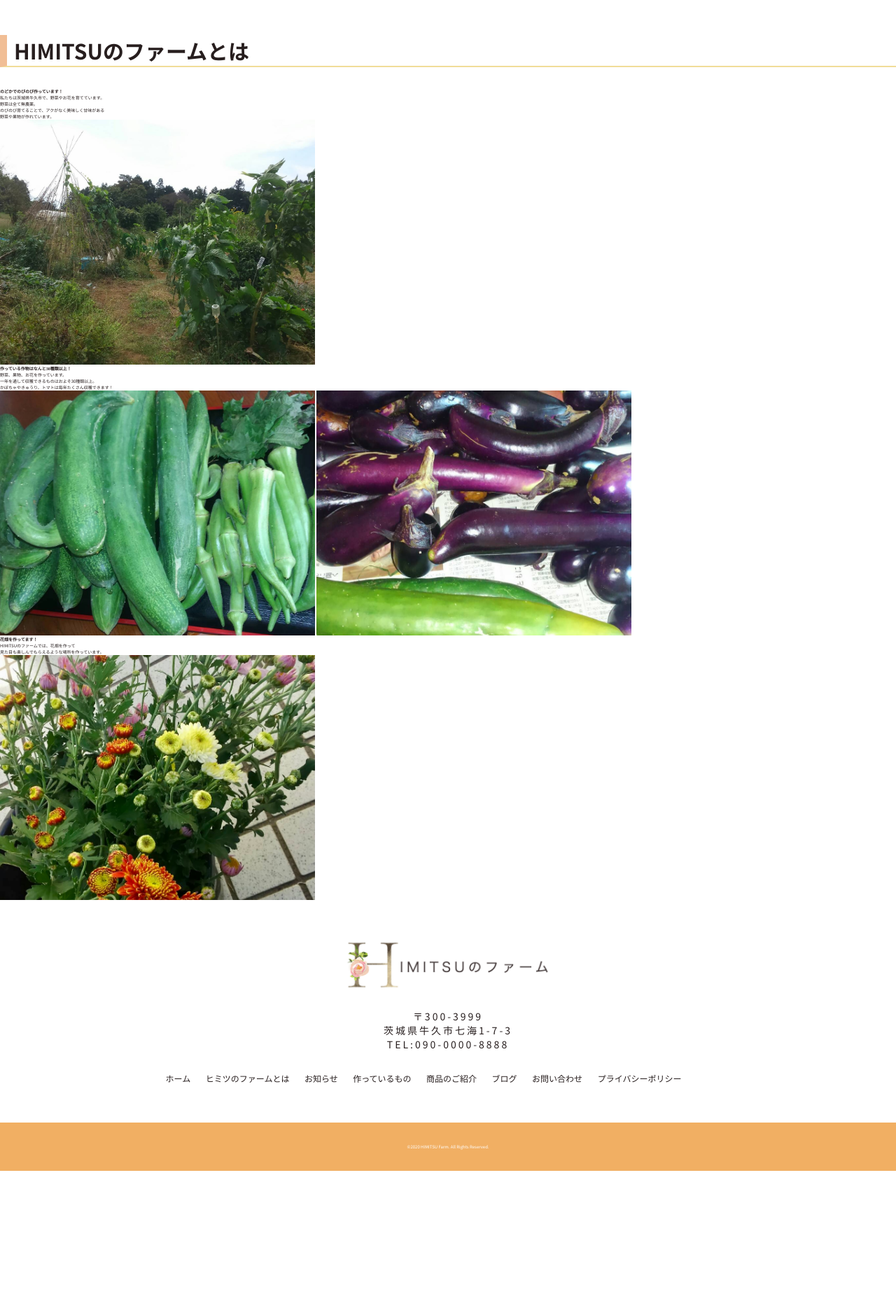
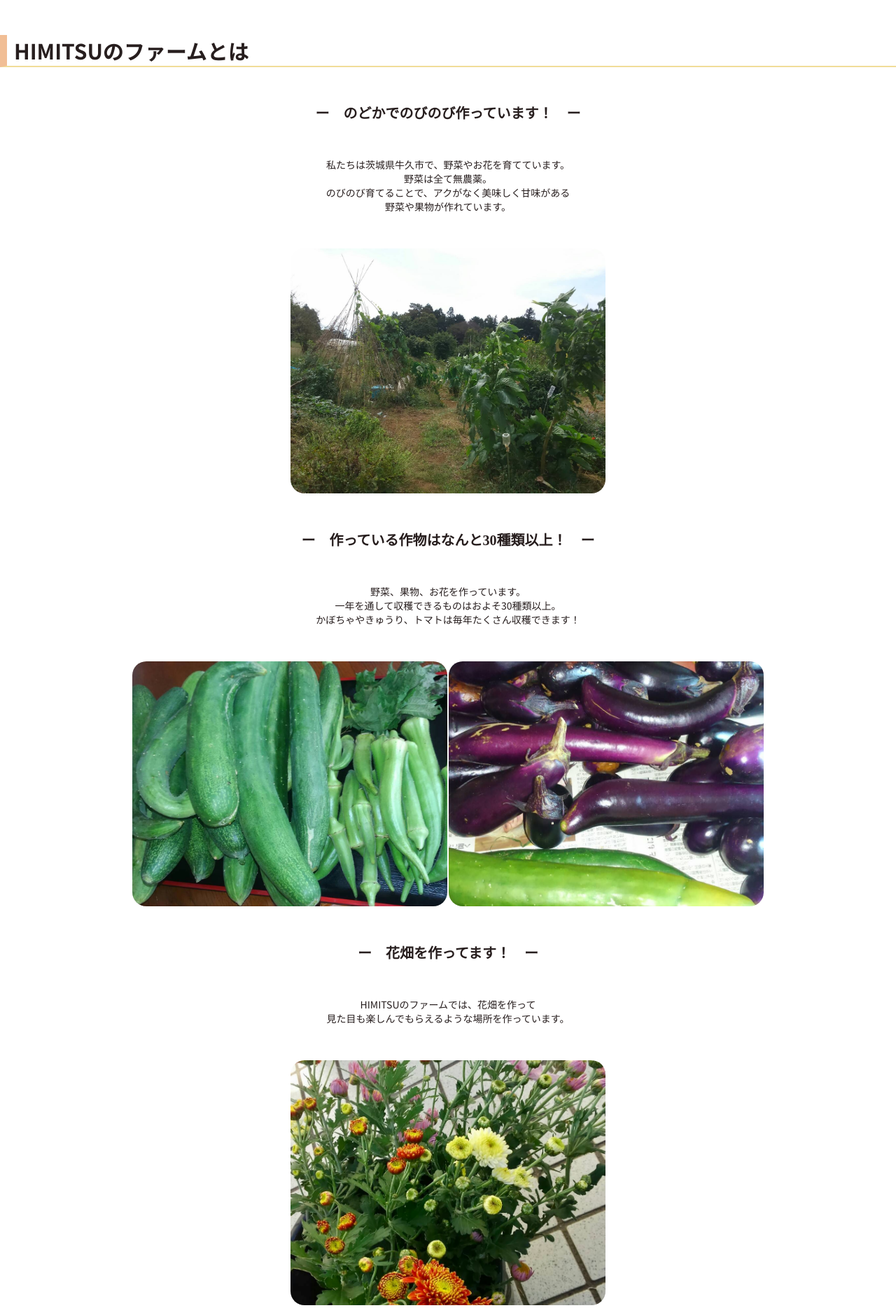
Before and after one commit to kitami12/himitsu, a PHP site: page /himitsu.php in a window 1280 px wide. Shown: the part 144-2013 px from the top of the page at 70% size. Before the commit the page ends 1817 px from the top, so only its background shows below. Run offline with PHP 8.4, Linux system fonts and the light colour scheme; some libraries are stand-ins or nearby versions.

Commit message:
HIMITSUのファームとは変更

```diff
--- a/himitsu.php
+++ b/himitsu.php
@@ -1,12 +1,12 @@
 <?php
     require('header.php');
 ?>
+    <h1>HIMITSUのファームとは</h1>
 
 <div class="h-about">
-    <h1>HIMITSUのファームとは</h1>
     <article>
     <article>
-            <h2>のどかでのびのび作っています！</h2>
+            <h2>ー　のどかでのびのび作っています！　ー</h2>
             <p>
                 私たちは茨城県牛久市で、野菜やお花を育てています。<br>
                 野菜は全て無農薬。<br>
@@ -17,7 +17,7 @@
         </article>
 
         <article>
-            <h2>作っている作物はなんと30種類以上！</h2>
+            <h2>ー　作っている作物はなんと30種類以上！　ー</h2>
             <p>
                 野菜、果物、お花を作っています。<br>
                 一年を通して収穫できるものはおよそ30種類以上。<br>
@@ -27,7 +27,7 @@
             <img src="img/h_yasai2.JPG" alt="野菜の画像">
         </article>
         <article>
-            <h2>花畑を作ってます！</h2>
+            <h2>ー　花畑を作ってます！　ー</h2>
             <p>
                 HIMITSUのファームでは、花畑を作って<br>
                 見た目も楽しんでもらえるような場所を作っています。<br>
--- a/style.css
+++ b/style.css
@@ -271,12 +271,30 @@ small a{
 
 
 /* h-about start */
+.h-about h2,p {
+    font-size: 1.4rem;
+    margin: 5rem 0;
 
-.h-about h3 {
-    font-size: 2rem;
+}
+.h-about {
+    max-width: 1100px;
+    margin: 3rem auto;
+    padding: 0 2rem;
+    text-align: center;
+
 }
 .h-about article img {
     width: 45rem;
     height: 35rem;
     object-fit: cover;
+    border-radius: 2rem;
+    text-align: center;
+
 }
+
+.h-about h2 {
+    font-size: 2rem;
+}
+.h-about article {
+    margin: 5rem 0;
+}
```
